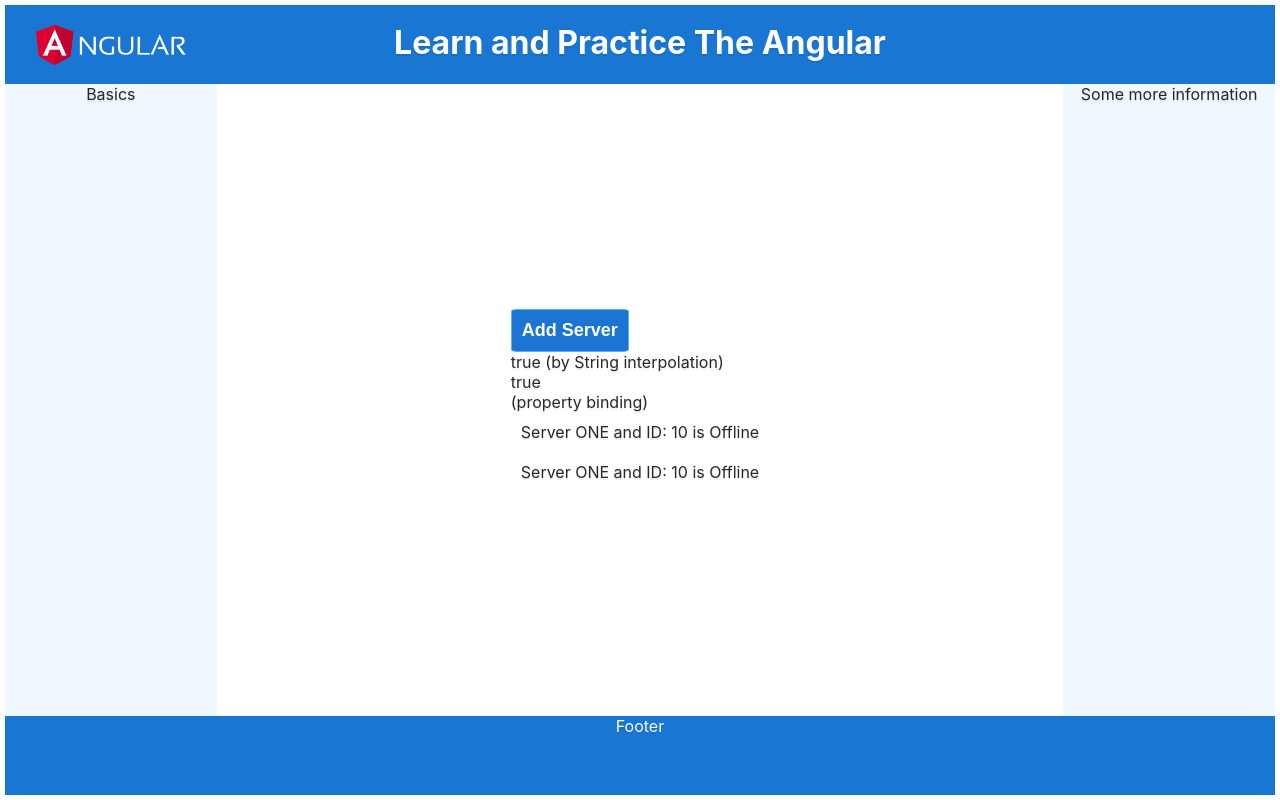
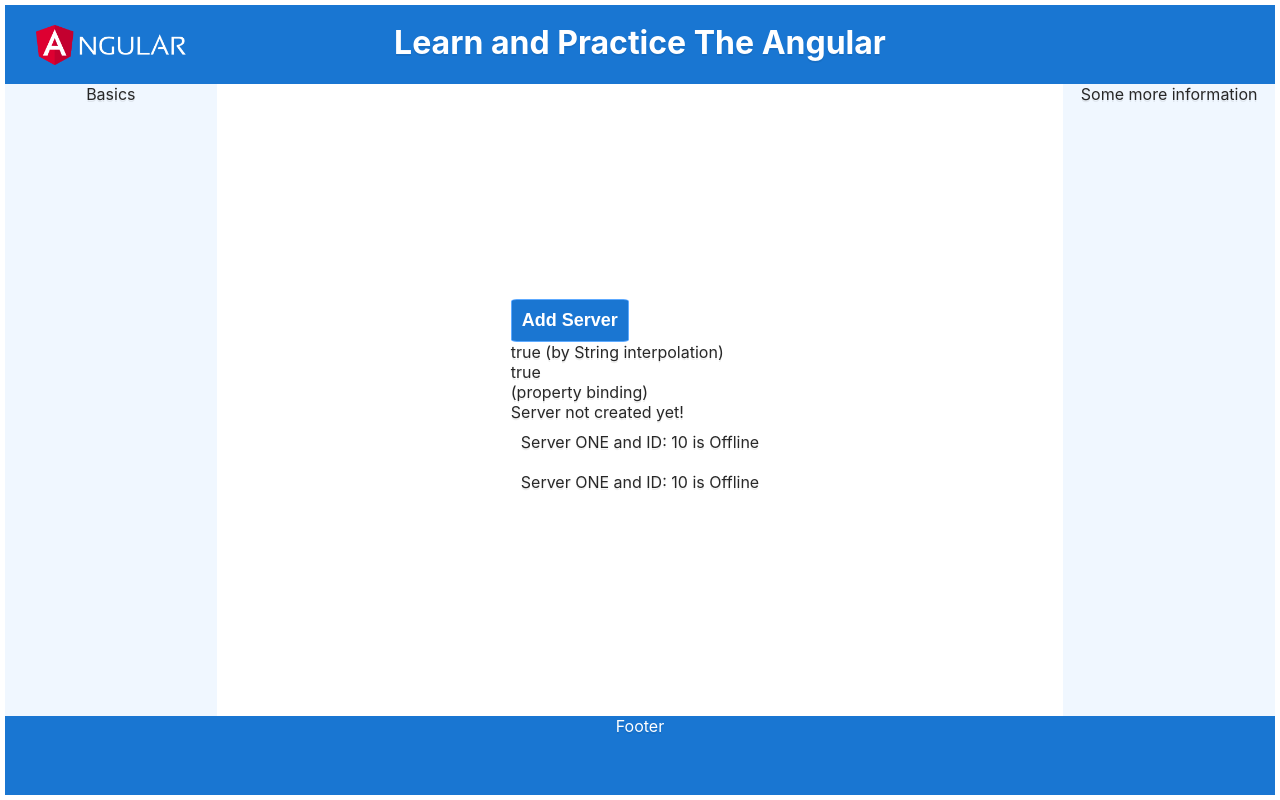
Before and after one commit to hafeezrq/learn-angular, an Angular app: page / in a window 1280 px wide. Built offline with nearby package versions, Linux system fonts and the light colour scheme.

Commit message:
Demo event binding.

```diff
--- a/src/app/basics/servers/servers.component.html
+++ b/src/app/basics/servers/servers.component.html
@@ -1,5 +1,6 @@
-<button [disabled]="!allowServerAdd">Add Server</button>
+<button [disabled]="!allowServerAdd" (click)="onServerCreate()">Add Server</button>
 <p>{{allowServerAdd}} (by String interpolation)</p>
 <p [innerHTML]="allowServerAdd"></p>(property binding)
+<p>{{ serverCreateStatus }}</p>
 <app-server></app-server>
 <app-server></app-server>
--- a/src/app/basics/servers/servers.component.ts
+++ b/src/app/basics/servers/servers.component.ts
@@ -7,6 +7,7 @@ import { Component, OnInit } from '@angular/core';
 })
 export class ServersComponent implements OnInit {
   allowServerAdd = false;
+  serverCreateStatus = 'Server not created yet!';
 
   constructor() {
     setTimeout(() => {
@@ -15,4 +16,8 @@ export class ServersComponent implements OnInit {
   }
 
   ngOnInit(): void {}
+
+  onServerCreate() {
+    this.serverCreateStatus = 'Server created successfully';
+  }
 }
```
